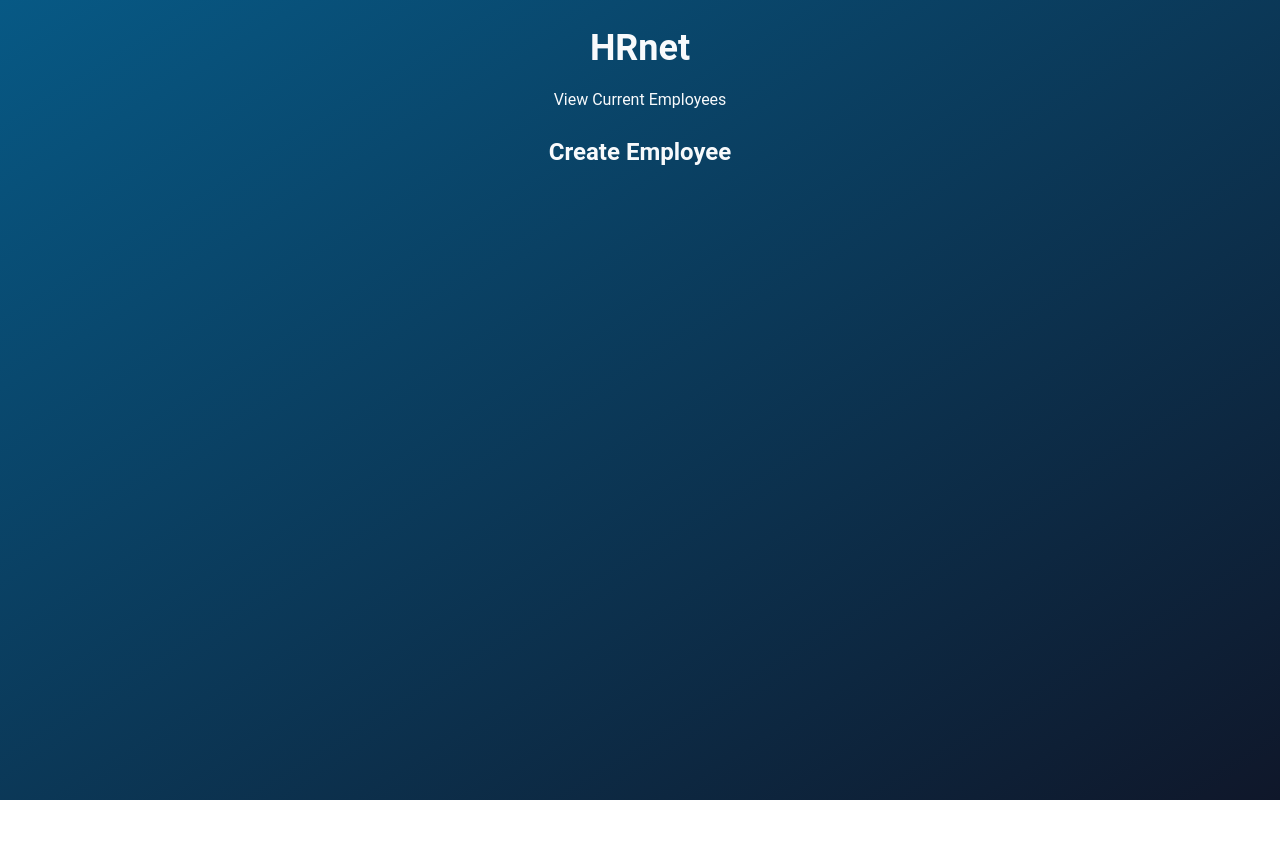
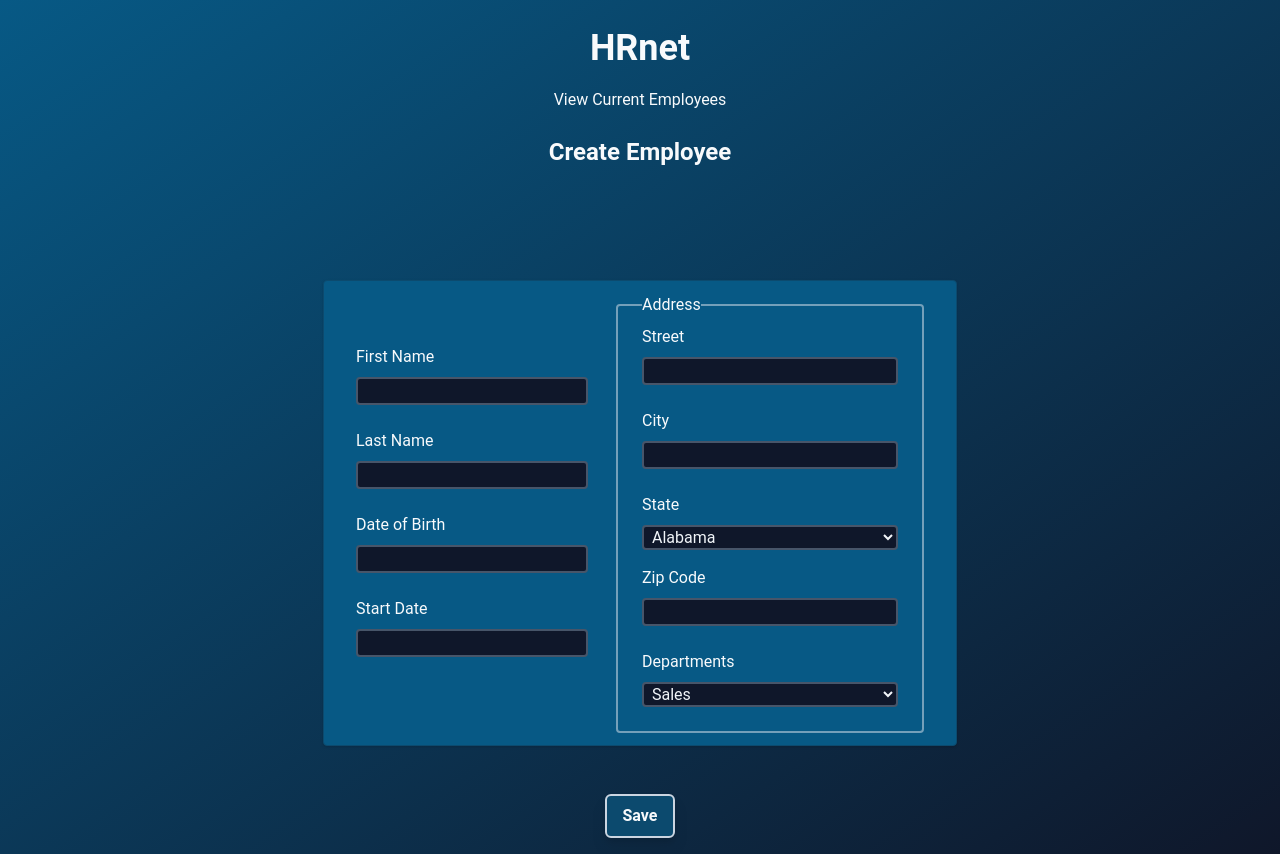
Before and after one commit to Bipce/p14_RHnet, a React (Vite) app: page / in a window 1280 px wide. Before the commit the page ends 800 px from the top, so only its background shows below. Built offline with nearby package versions, Linux system fonts and the light colour scheme.

Commit message:
Put back form

```diff
--- a/src/pages/Home.tsx
+++ b/src/pages/Home.tsx
@@ -74,45 +74,45 @@ const Home = (): JSX.Element => {
           <Link to="/employee-list" className="hover:text-sky-300 hover:underline active:text-sky-400">View
             Current
             Employees</Link>
-          <h3 className="mb-1 mt-6 text-2xl font-bold">Create Employee</h3>
+          <h2 className="mb-1 mt-6 text-2xl font-bold">Create Employee</h2>
         </div>
 
-        {/*<form onSubmit={handleSubmit(onSubmit)} id="create-employee" className="flex flex-col md:mt-20">*/}
-        {/*  <div*/}
-        {/*    className="md:mb-7 md:flex md:items-center md:gap-7 md:rounded md:border md:border-sky-900 md:bg-sky-800 md:px-8 md:py-3 md:shadow">*/}
-        {/*    <div>*/}
-        {/*      <InputField htmlFor="first-name" label="First Name" type="text" id="first-name"*/}
-        {/*                  register={register("firstName")} isError={errors} errorMsg={errors.firstName?.message} />*/}
-        {/*      <InputField htmlFor="last-name" label="Last Name" type="text" id="last-name"*/}
-        {/*                  register={register("lastName")} isError={errors} errorMsg={errors.lastName?.message} />*/}
-        {/*      <DateField htmlFor="date-of-birth" label="Date of Birth" stringValue="birthDate"*/}
-        {/*                 watch={() => birthDate as Date}*/}
-        {/*                 setValue={date => handleDateChange(date, "birthDate")} isError={errors}*/}
-        {/*                 errorMsg={errors.birthDate?.message} />*/}
-        {/*      <DateField htmlFor="start-date" label="Start Date" stringValue="startDate" watch={() => startDate as Date}*/}
-        {/*                 setValue={date => handleDateChange(date, "startDate")} isError={errors}*/}
-        {/*                 errorMsg={errors.startDate?.message} />*/}
-        {/*    </div>*/}
+        <form onSubmit={handleSubmit(onSubmit)} id="create-employee" className="flex flex-col md:mt-20">
+          <div
+            className="md:mb-7 md:flex md:items-center md:gap-7 md:rounded md:border md:border-sky-900 md:bg-sky-800 md:px-8 md:py-3 md:shadow">
+            <div>
+              <InputField htmlFor="first-name" label="First Name" type="text" id="first-name"
+                          register={register("firstName")} isError={errors} errorMsg={errors.firstName?.message} />
+              <InputField htmlFor="last-name" label="Last Name" type="text" id="last-name"
+                          register={register("lastName")} isError={errors} errorMsg={errors.lastName?.message} />
+              <DateField htmlFor="date-of-birth" label="Date of Birth" stringValue="birthDate"
+                         watch={() => birthDate as Date}
+                         setValue={date => handleDateChange(date, "birthDate")} isError={errors}
+                         errorMsg={errors.birthDate?.message} />
+              <DateField htmlFor="start-date" label="Start Date" stringValue="startDate" watch={() => startDate as Date}
+                         setValue={date => handleDateChange(date, "startDate")} isError={errors}
+                         errorMsg={errors.startDate?.message} />
+            </div>
 
-        {/*    <div>*/}
-        {/*      <fieldset className="rounded border-2 border-slate-200/50 px-6 py-2">*/}
-        {/*        <legend>Address</legend>*/}
+            <div>
+              <fieldset className="rounded border-2 border-slate-200/50 px-6 py-2">
+                <legend>Address</legend>
 
-        {/*        <InputField htmlFor="street" label="Street" type="text" id="street"*/}
-        {/*                    register={register("street")} isError={errors} errorMsg={errors.street?.message} />*/}
-        {/*        <InputField htmlFor="city" label="City" type="text" id="city"*/}
-        {/*                    register={register("city")} isError={errors} errorMsg={errors.city?.message} />*/}
-        {/*        <SelectField htmlFor="state" label="State" id="state" register={register("state")} />*/}
-        {/*        <InputField htmlFor="zipCode" label="Zip Code" type="number" id="zipCode" isError={errors}*/}
-        {/*                    register={register("zipCode")} errorMsg={errors.zipCode?.message} />*/}
-        {/*        <SelectField htmlFor="departments" label="Departments" id="departments"*/}
-        {/*                     register={register("departments")} />*/}
-        {/*      </fieldset>*/}
-        {/*    </div>*/}
-        {/*  </div>*/}
+                <InputField htmlFor="street" label="Street" type="text" id="street"
+                            register={register("street")} isError={errors} errorMsg={errors.street?.message} />
+                <InputField htmlFor="city" label="City" type="text" id="city"
+                            register={register("city")} isError={errors} errorMsg={errors.city?.message} />
+                <SelectField htmlFor="state" label="State" id="state" register={register("state")} />
+                <InputField htmlFor="zipCode" label="Zip Code" type="number" id="zipCode" isError={errors}
+                            register={register("zipCode")} errorMsg={errors.zipCode?.message} />
+                <SelectField htmlFor="departments" label="Departments" id="departments"
+                             register={register("departments")} />
+              </fieldset>
+            </div>
+          </div>
 
-        {/*  <Button />*/}
-        {/*</form>*/}
+          <Button />
+        </form>
       </div>
       {isModalOpen && (
         <Modal message={"Employee is created !"} iconClassName="size-5" onHandleClick={handleCloseModal}
```
Also changed, not shown: 1 other file (tests, documents, lock files or other folders).
